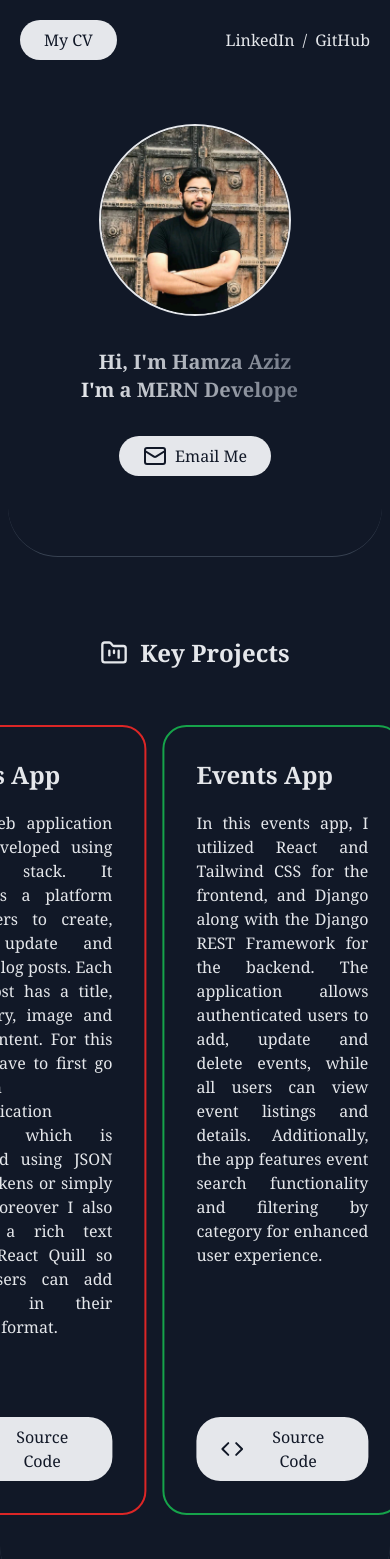
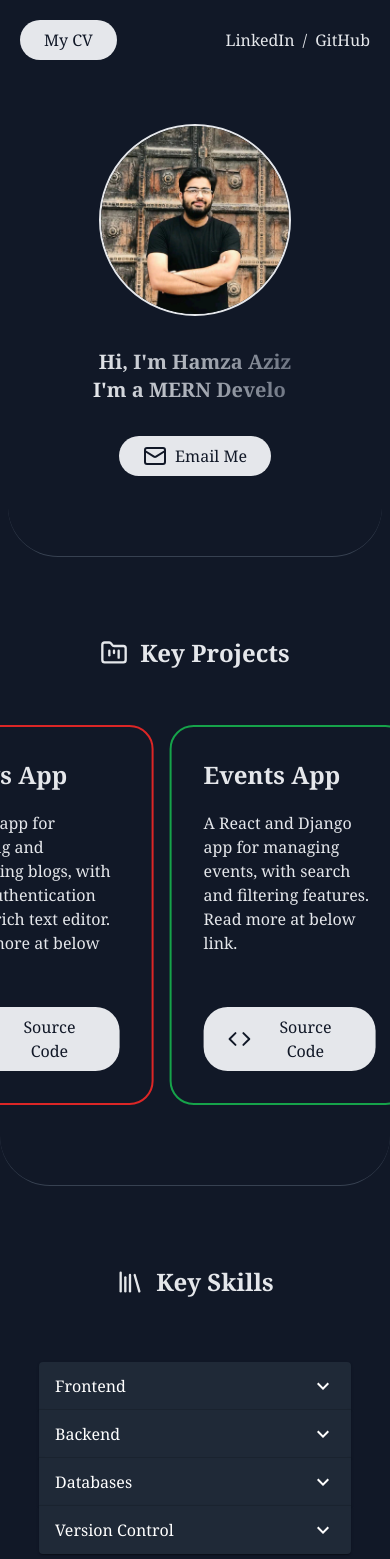
Before and after one commit to IamHamzaAziz/mern-portfolio, a React (Vite) app in the folder frontend/: page / in a window 390 px wide. Shown: the top 1559 px of the page. Built offline with nearby package versions, Linux system fonts and the light colour scheme.

Commit message:
added smaller desc of projects for sm devices

```diff
--- a/frontend/src/components/SingleProject.jsx
+++ b/frontend/src/components/SingleProject.jsx
@@ -2,10 +2,10 @@ import React from 'react'
 
 const SingleProject = ({ title, description, githubLink, className }) => {
   return (
-    <div className={`h-[790px] sm:h-[470px] mx-2 w-60 sm:w-96 border-2 rounded-3xl hover:shadow-lg p-8 space-y-5 cursor-pointer flex flex-col justify-between ${className}`}>
+    <div className={`h-[380px] sm:h-[470px] mx-2 w-60 sm:w-96 border-2 rounded-3xl hover:shadow-lg p-8 space-y-5 cursor-pointer flex flex-col justify-between ${className}`}>
       <div className='space-y-5'>
         <h1 className='text-2xl font-bold'>{title}</h1>
-        <p className='text-justify'>{description}</p>
+        <p className='text-left sm:text-justify'>{description}</p>
       </div>
 
       <button className='mt-5 bg-gray-200 text-gray-900 w-full px-6 py-2 rounded-3xl'>
--- a/frontend/src/sections/Projects.jsx
+++ b/frontend/src/sections/Projects.jsx
@@ -10,7 +10,7 @@ const Projects = () => {
         <span>Key Projects</span>
       </h1>
 
-      <div className='w-full sm:w-3/4 mx-auto mt-14'>
+      <div className='hidden sm:block w-3/4 mx-auto mt-14'>
         <Marquee pauseOnHover={true} speed={60}>
           <SingleProject
             title={'Real Estate Website'}
@@ -38,6 +38,35 @@ const Projects = () => {
           />
         </Marquee>
       </div>
+
+      <div className='block sm:hidden w-full mx-auto mt-14'>
+        <Marquee pauseOnHover={true} speed={60}>
+          <SingleProject
+            title={'Real Estate Website'}
+            description={'MERN app for creating and managing blogs, with JWT authentication and a rich text editor. Read more at below link.'}
+            githubLink={'https://github.com/IamHamzaAziz/real-estate-website-mern'}
+            className='border-slate-500 hover:shadow-slate-600'
+          />
+          <SingleProject
+            title={'Blogs App'}
+            description={'MERN app for creating and managing blogs, with JWT authentication and a rich text editor. Read more at below link.'}
+            githubLink={'https://github.com/IamHamzaAziz/blogging-website-mern'}
+            className='border-red-600 hover:shadow-red-600'
+          />
+          <SingleProject
+            title={'Events App'}
+            description={'A React and Django app for managing events, with search and filtering features. Read more at below link.'}
+            githubLink={'https://github.com/IamHamzaAziz/events-webapp-django-react'}
+            className='border-green-600 hover:shadow-green-600'
+          />
+          <SingleProject
+            title={'Recipe Sharing App'}
+            description={'A recipe-sharing platform with authentication, CRUD, and filtering, built using Django. Read more at below link.'}
+            githubLink={'https://github.com/IamHamzaAziz/flavor-quest-django'}
+            className='border-blue-600 hover:shadow-blue-600'
+          />
+        </Marquee>
+      </div>
     </div>
   )
 }
```
